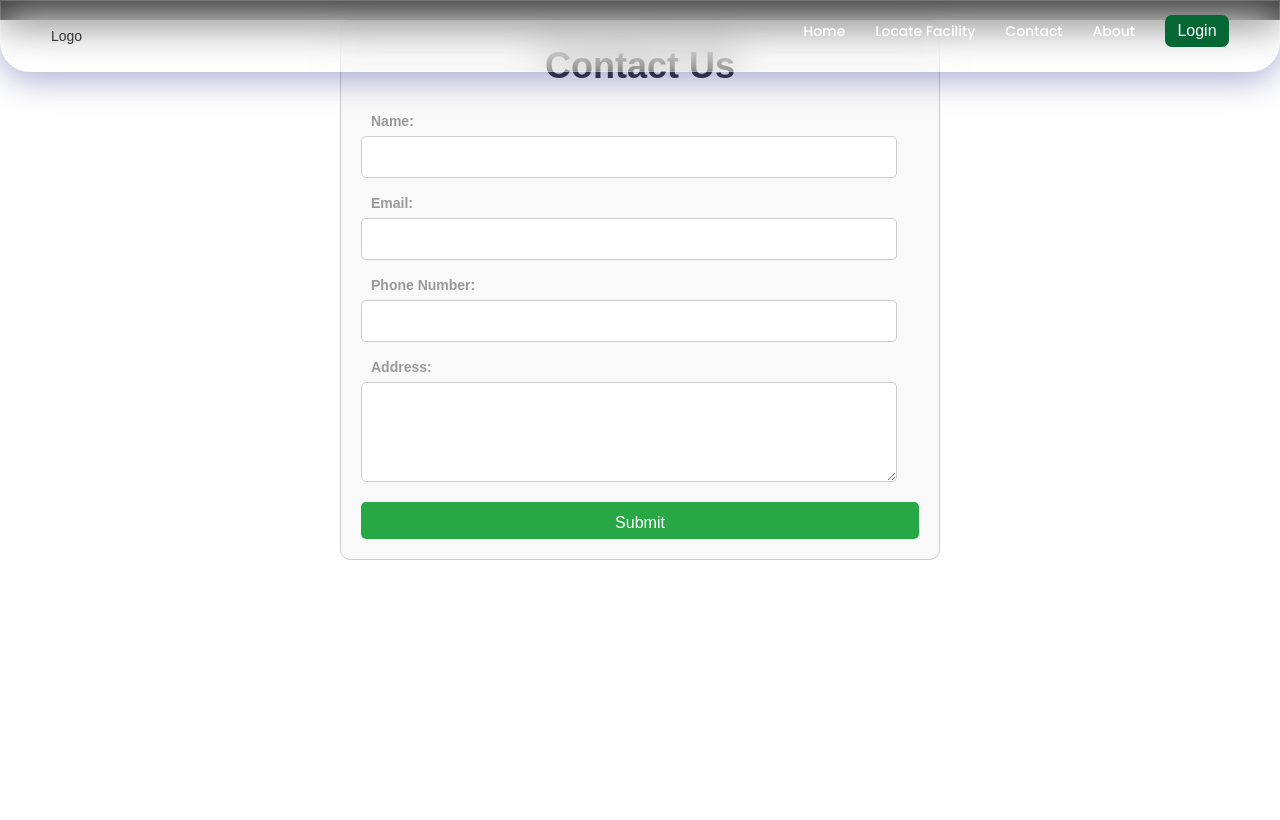
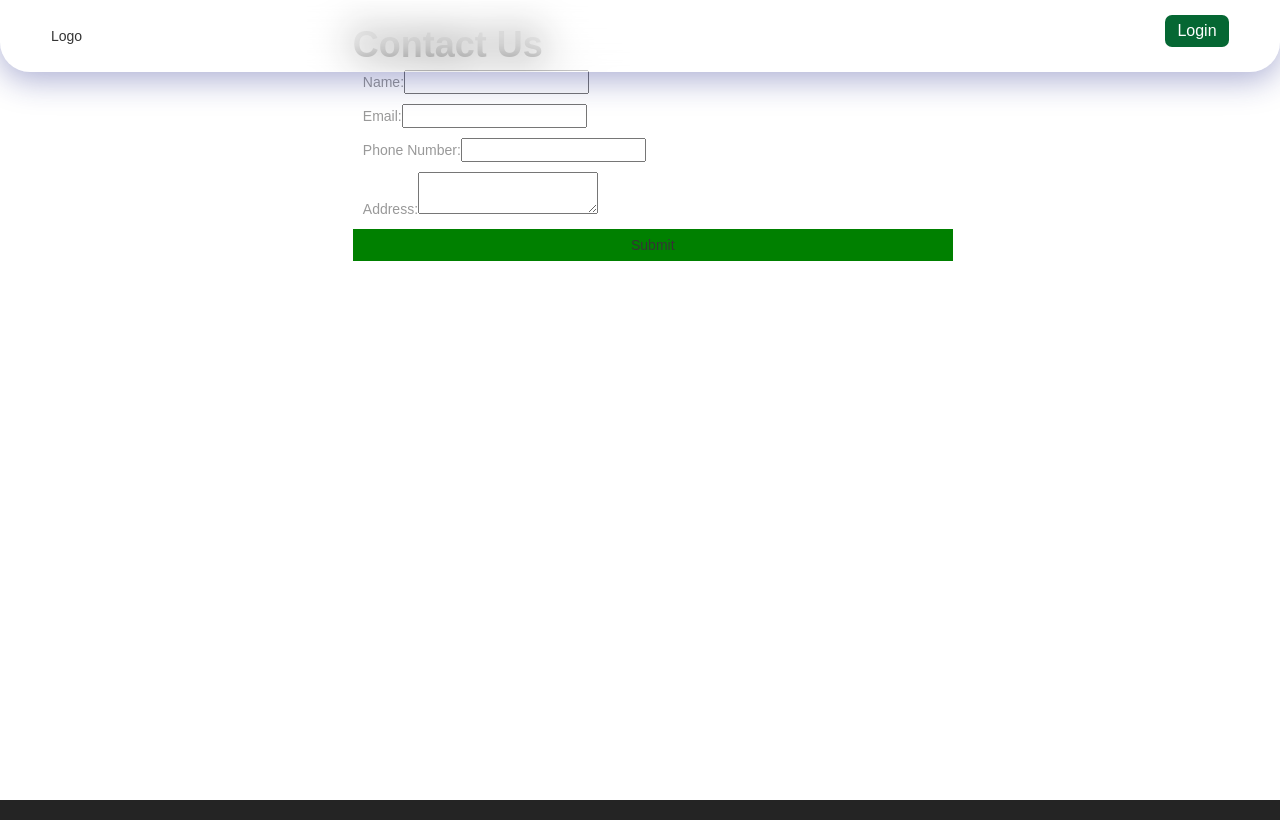
Before and after one commit to anasvhora284/E-Waste-Facility-Locator, a React (Vite) app in the folder Frontend/: page /contact in a window 1280 px wide. Built offline with nearby package versions, Linux system fonts and the light colour scheme; a web font is replaced by a local one.

Commit message:
Update contact_page.css

```diff
--- a/Frontend/src/pages/contact_page.css
+++ b/Frontend/src/pages/contact_page.css
@@ -1,53 +1,36 @@
 .contact-container {
   padding: 20px;
-  max-width: 600px;
-  margin: 20px auto; /* Increase margin from 0 to 20px */
-  border: 1px solid #ccc;
-  border-radius: 10px;
-  background-color: #f9f9f9;
-  z-index: 1; /* Ensure contact form is above navbar */
+  width: 50%;
+  margin-left: 26%;
+}
+h1 {
+  margin-top: 60px;
+}
+.form-group {
+  margin-bottom: 10px;
 }
 
-.contact-container h2 {
-  text-align: center;
-  margin-bottom: 20px;
+.form-input {
+  padding: 10px;
+  margin: 5px 0;
+  border: 1px solid #ccc;
+  border-radius: 4px;
+  width: 100%;
 }
 
-.form-group {
-  margin-bottom: 15px;
-}
-
-.form-group label {
-  display: block;
-  margin-bottom: 5px;
-  font-weight: bold;
-}
-
-.form-group input,
-.form-group textarea {
-  width: calc(100% - 22px); /* Adjust width to account for padding and border */
-  padding: 10px;
-  border: 1px solid #ccc;
-  border-radius: 5px;
-  box-sizing: border-box;
-}
-
-.form-group textarea {
+.form-textarea {
   height: 100px;
 }
 
-.contact-container button {
-  display: block;
-  width: 100%;
+.submit-button {
   padding: 10px 20px;
+  background-color: #4caf50;
+  color: white;
   border: none;
-  border-radius: 5px;
-  background-color: #28a745;
-  color: #fff;
-  font-size: 16px;
+  border-radius: 4px;
   cursor: pointer;
 }
 
-.contact-container button:hover {
-  background-color: #218838;
+.submit-button:hover {
+  background-color: #45a049;
 }
```
